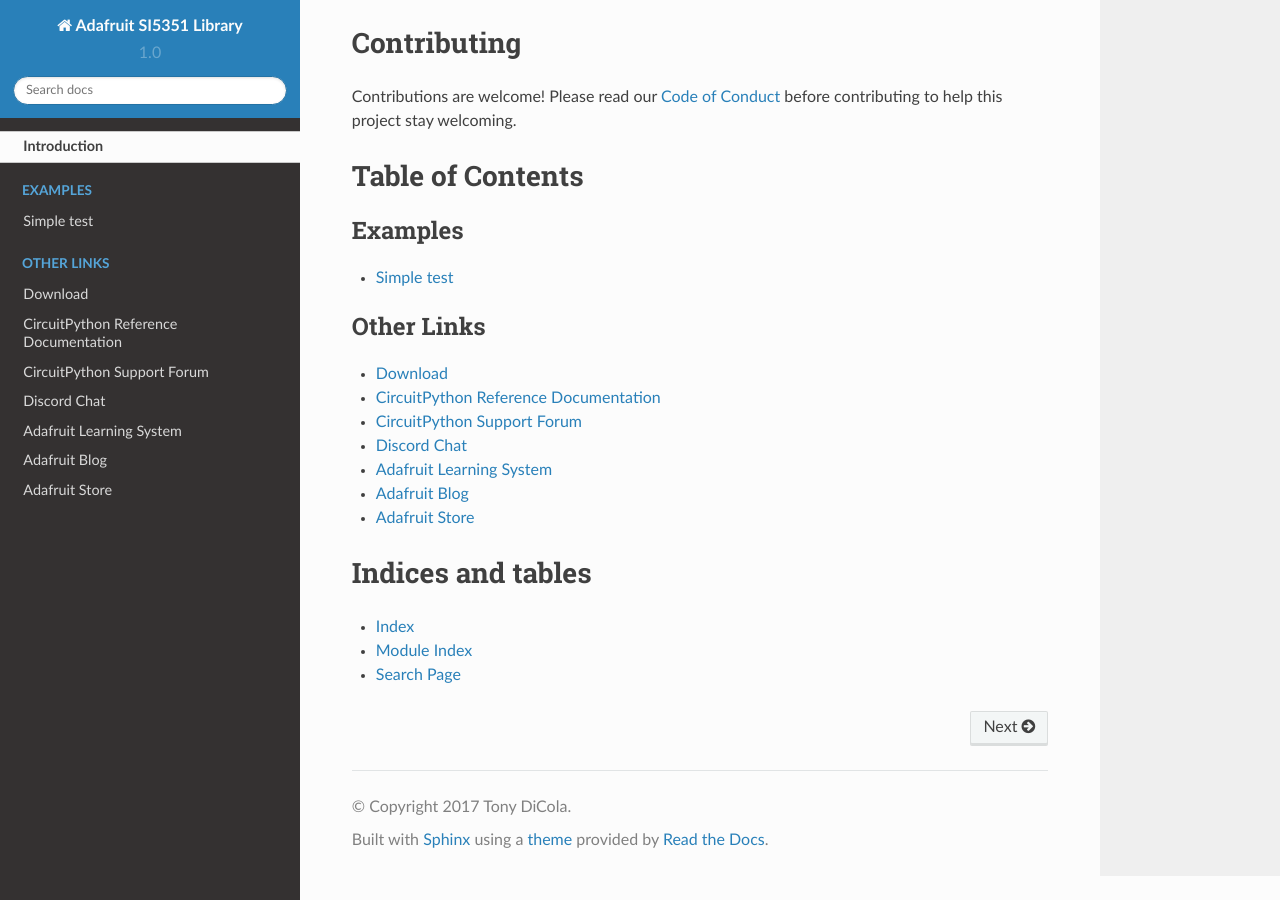
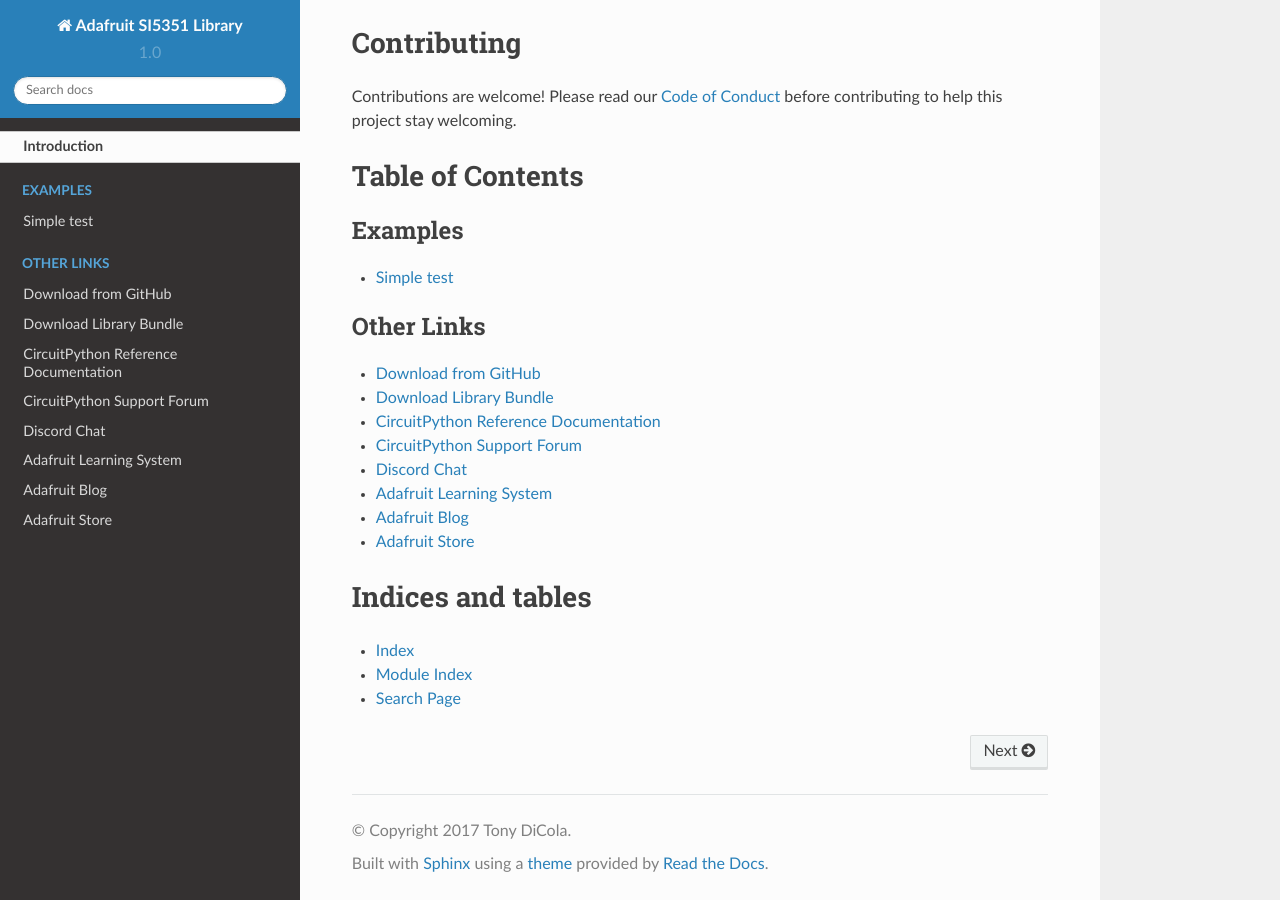
Before and after one commit to adafruit/Adafruit_CircuitPython_SI5351, a Sphinx documentation site: the page built from docs/index.rst, in a window 1280 px wide and 900 px high, scrolled down 1227 px. Built offline with Sphinx 7.4.7 and the Read the Docs theme 2.0.0, drawn with Linux system fonts in a browser that asks for light colours.

Commit message:
Added cp.org link to index.rst

```diff
--- a/docs/index.rst
+++ b/docs/index.rst
@@ -29,7 +29,8 @@
 .. toctree::
     :caption: Other Links
 
-    Download <https://github.com/adafruit/Adafruit_CircuitPython_SI5351/releases/latest>
+    Download from GitHub <https://github.com/adafruit/Adafruit_CircuitPython_SI5351/releases/latest>
+    Download Library Bundle <https://circuitpython.org/libraries>
     CircuitPython Reference Documentation <https://docs.circuitpython.org>
     CircuitPython Support Forum <https://forums.adafruit.com/viewforum.php?f=60>
     Discord Chat <https://adafru.it/discord>
```
